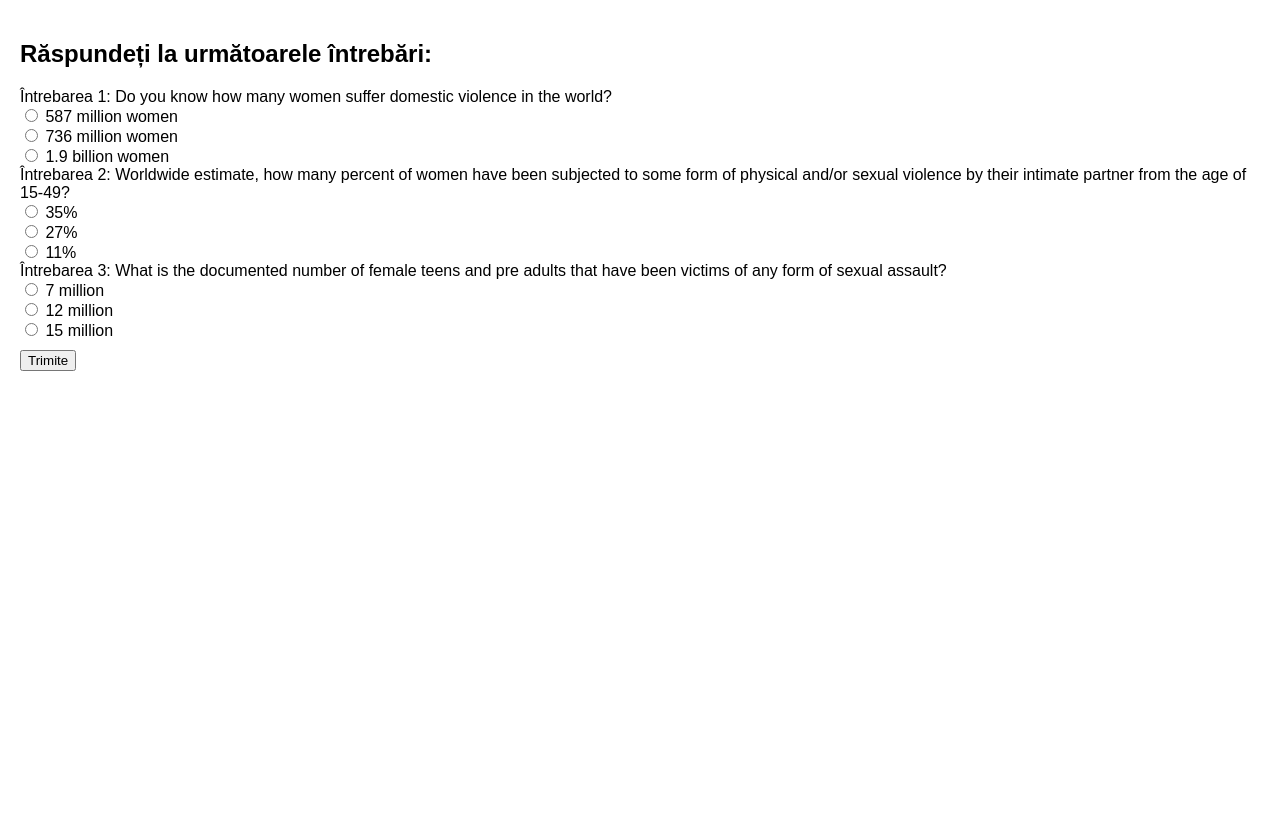
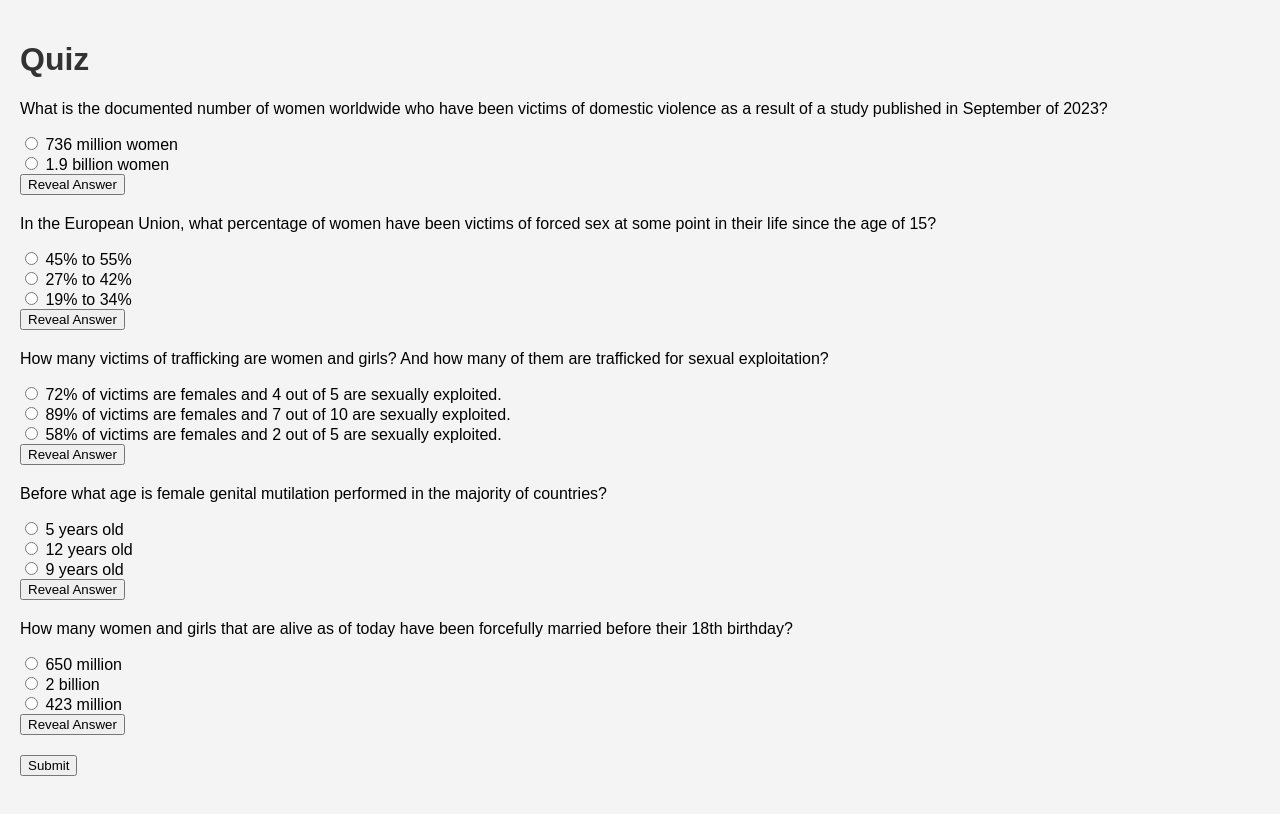
Before and after one commit to fanesoltuz/Readem.md, a plain HTML site: page index.html in a window 1280 px wide. Drawn offline with Linux system fonts and the light colour scheme.

Commit message:
Update index.html

```diff
--- a/index.html
+++ b/index.html
@@ -1,103 +1,145 @@
 <!DOCTYPE html>
-<html lang="ro">
+<html lang="en">
 <head>
     <meta charset="UTF-8">
     <meta name="viewport" content="width=device-width, initial-scale=1.0">
-    <title>Pagina Unică</title>
+    <title>Quiz Project</title>
     <style>
         body {
             font-family: Arial, sans-serif;
             margin: 0;
-            padding: 0;
-            display: flex;
-            flex-direction: column;
-            align-items: center;
+            padding: 20px;
+            background-color: #f4f4f4;
         }
-        .questionnaire {
-            margin: 20px;
+
+        h1, h2 {
+            color: #333;
         }
-        .questionnaire input[type="submit"] {
-            margin-top: 10px;
+
+        #quiz-container, #video-container, #products-container {
+            margin: 20px 0;
         }
-        .video-section, .products-section, .answers-section {
-            display: none;
-            margin: 20px;
+
+        .question {
+            margin-bottom: 20px;
         }
-        .products {
-            display: flex;
-            justify-content: center;
-            flex-wrap: wrap;
-            gap: 10px;
+
+        .answer {
+            color: #007BFF;
         }
-        .products img {
-            width: 150px;
-            height: 150px;
-            object-fit: cover;
-            cursor: pointer;
+
+        .product {
+            margin: 10px 0;
         }
-        .error {
-            color: red;
+
+        .product img {
+            width: 100px;
+            height: 100px;
         }
     </style>
 </head>
 <body>
-    <div class="questionnaire">
-        <h2>Răspundeți la următoarele întrebări:</h2>
-        <form id="questionnaireForm">
-            <div>
-                <label>Întrebarea 1: Do you know how many women suffer domestic violence in the world?</label><br>
-                <input type="radio" id="q1a1" name="question1" value="greșit">
-                <label for="q1a1">587 million women</label><br>
-                <input type="radio" id="q1a2" name="question1" value="corect">
-                <label for="q1a2">736 million women</label><br>
-                <input type="radio" id="q1a3" name="question1" value="greșit">
-                <label for="q1a3">1.9 billion women</label>
+    <div id="quiz-container">
+        <h1>Quiz</h1>
+        <div id="quiz">
+            <div class="question">
+                <p>What is the documented number of women worldwide who have been victims of domestic violence as a result of a study published in September of 2023?</p>
+                <input type="radio" name="q1" value="736 million women"> 736 million women<br>
+                <input type="radio" name="q1" value="1.9 billion women"> 1.9 billion women<br>
+                <button onclick="revealAnswer('q1')">Reveal Answer</button>
+                <p id="answer-q1" class="answer"></p>
             </div>
-            <div>
-                <label>Întrebarea 2: Worldwide estimate, how many percent of women have been subjected to some form of physical and/or sexual violence by their intimate partner from the age of 15-49?</label><br>
-                <input type="radio" id="q2a1" name="question2" value="greșit">
-                <label for="q2a1">35%</label><br>
-                <input type="radio" id="q2a2" name="question2" value="corect">
-                <label for="q2a2">27%</label><br>
-                <input type="radio" id="q2a3" name="question2" value="greșit">
-                <label for="q2a3">11%</label>
+            <div class="question">
+                <p>In the European Union, what percentage of women have been victims of forced sex at some point in their life since the age of 15?</p>
+                <input type="radio" name="q2" value="45% to 55%"> 45% to 55%<br>
+                <input type="radio" name="q2" value="27% to 42%"> 27% to 42%<br>
+                <input type="radio" name="q2" value="19% to 34%"> 19% to 34%<br>
+                <button onclick="revealAnswer('q2')">Reveal Answer</button>
+                <p id="answer-q2" class="answer"></p>
             </div>
-            <div>
-                <label>Întrebarea 3: What is the documented number of female teens and pre adults that have been victims of any form of sexual assault?</label><br>
-                <input type="radio" id="q3a1" name="question3" value="greșit">
-                <label for="q3a1">7 million</label><br>
-                <input type="radio" id="q3a2" name="question3" value="greșit">
-                <label for="q3a2">12 million</label><br>
-                <input type="radio" id="q3a3" name="question3" value="corect">
-                <label for="q3a3">15 million</label>
+            <div class="question">
+                <p>How many victims of trafficking are women and girls? And how many of them are trafficked for sexual exploitation?</p>
+                <input type="radio" name="q3" value="72% of victims are females and 4 out of 5 are sexually exploited."> 72% of victims are females and 4 out of 5 are sexually exploited.<br>
+                <input type="radio" name="q3" value="89% of victims are females and 7 out of 10 are sexually exploited."> 89% of victims are females and 7 out of 10 are sexually exploited.<br>
+                <input type="radio" name="q3" value="58% of victims are females and 2 out of 5 are sexually exploited."> 58% of victims are females and 2 out of 5 are sexually exploited.<br>
+                <button onclick="revealAnswer('q3')">Reveal Answer</button>
+                <p id="answer-q3" class="answer"></p>
             </div>
-            <input type="submit" value="Trimite">
-        </form>
-        <p id="errorMessage" class="error"></p>
+            <div class="question">
+                <p>Before what age is female genital mutilation performed in the majority of countries?</p>
+                <input type="radio" name="q4" value="5 years old"> 5 years old<br>
+                <input type="radio" name="q4" value="12 years old"> 12 years old<br>
+                <input type="radio" name="q4" value="9 years old"> 9 years old<br>
+                <button onclick="revealAnswer('q4')">Reveal Answer</button>
+                <p id="answer-q4" class="answer"></p>
+            </div>
+            <div class="question">
+                <p>How many women and girls that are alive as of today have been forcefully married before their 18th birthday?</p>
+                <input type="radio" name="q5" value="650 million"> 650 million<br>
+                <input type="radio" name="q5" value="2 billion"> 2 billion<br>
+                <input type="radio" name="q5" value="423 million"> 423 million<br>
+                <button onclick="revealAnswer('q5')">Reveal Answer</button>
+                <p id="answer-q5" class="answer"></p>
+            </div>
+        </div>
+        <button onclick="showVideo()">Submit</button>
     </div>
-    <div class="video-section">
-        <video width="640" height="360" controls autoplay loop>
-            <source src="video.mp4" type="video/mp4">
-            Browser-ul dvs. nu suportă tag-ul video.
+
+    <div id="video-container" style="display:none;">
+        <h1>Video</h1>
+        <video controls>
+            <source src="your-video-url.mp4" type="video/mp4">
+            Your browser does not support the video tag.
         </video>
+        <div id="correct-answers">
+            <h2>Correct Answers</h2>
+            <p id="correct-answer-q1"></p>
+            <p id="correct-answer-q2"></p>
+            <p id="correct-answer-q3"></p>
+            <p id="correct-answer-q4"></p>
+            <p id="correct-answer-q5"></p>
+        </div>
     </div>
-    <div class="answers-section">
-        <h2>Răspunsurile corecte la întrebări sunt:</h2>
-        <p>
-            <strong>Întrebarea 1:</strong> Do you know how many women suffer domestic violence in the world?<br>
-            Globally, an estimated 736 million women—almost one in three—have been subjected to physical and/or sexual intimate partner violence, non-partner sexual violence, or both at least once in their life (30 per cent of women aged 15 and older). This figure does not include sexual harassment. Răspuns: 736 million women
-        </p>
-        <p>
-            <strong>Întrebarea 2:</strong> Worldwide estimate, how many percent of women have been subjected to some form of physical and/or sexual violence by their intimate partner from the age of 15-49?<br>
-            Răspuns: 27%
-        </p>
-        <p>
-            <strong>Întrebarea 3:</strong> What is the documented number of female teens and pre adults that have been victims of any form of sexual assault?<br>
-            Approximately 15 million adolescent girls (aged 15 to 19) worldwide have experienced forced sex at some point in their life. Răspuns: 15 million
-        </p>
+
+    <div id="products-container" style="display:none;">
+        <h2>Products</h2>
+        <div class="product">
+            <img src="product1.jpg" alt="Product 1">
+            <p><a href="product1-link.html">Product 1</a></p>
+        </div>
+        <div class="product">
+            <img src="product2.jpg" alt="Product 2">
+            <p><a href="product2-link.html">Product 2</a></p>
+        </div>
+        <div class="product">
+            <img src="product3.jpg" alt="Product 3">
+            <p><a href="product3-link.html">Product 3</a></p>
+        </div>
     </div>
-    <div class="products-section">
-        <h2>Produse</h2>
-        <div class="products">
-            <a href="https://linkprodus1.com" target="_blank"><img src="produs1.jpg" alt="Produs 1"></a>
-            <a href="https://
+
+    <script>
+        function revealAnswer(questionId) {
+            const answers = {
+                'q1': "Globally, an estimated 736 million women—almost one in three—have been subjected to physical and/or sexual intimate partner violence, non-partner sexual violence, or both at least once in their life (30 per cent of women aged 15 and older). This figure does not include sexual harassment",
+                'q2': "45% to 55% of women have experienced sexual harassment since the age of 15 in the European Union confirmed by an EU-wide Survey done by the European Union Agency for Fundamental Rights in 2014.",
+                'q3': "Human trafficking is the acquisition and exploitation of people, through means, such as force, fraud, coercion, or deception. This heinous crime ensnares millions of women and girls worldwide, many of whom are sexually exploited. 72% of all trafficking victims worldwide are women and girls. And 4 out of 5 trafficked women are trafficked for sexual exploitation.",
+                'q4': "FGM includes procedures that intentionally alter or cause injury to the female genital organs for non-medical reasons. Beyond extreme physical and psychological pain, the practice carries many health risks, including death. At least 200 million women and girls aged 15-49 have undergone FGM in 30 countries where representative data is available. In most of these countries, the majority of girls were cut before age 5.",
+                'q5': "Child marriage usually means an end to girl’s education, vocation and her right to make life choices. Research confirms that girls who marry in childhood are at greater risk for intimate partner violence than girls of the same age who marry later. 650 Million women and girls alive today were married before their 18th birthday. Almost 4 in 10 girls in sub-Saharan Africa were married before age 18."
+            };
+            document.getElementById(`answer-${questionId}`).textContent = answers[questionId];
+        }
+
+        function showVideo() {
+            document.getElementById('quiz-container').style.display = 'none';
+            document.getElementById('video-container').style.display = 'block';
+            document.getElementById('products-container').style.display = 'block';
+
+            document.getElementById('correct-answer-q1').textContent = "Correct Answer: 736 million women";
+            document.getElementById('correct-answer-q2').textContent = "Correct Answer: 45% to 55%";
+            document.getElementById('correct-answer-q3').textContent = "Correct Answer: 72% of victims are females and 4 out of 5 are sexually exploited.";
+            document.getElementById('correct-answer-q4').textContent = "Correct Answer: 5 years old";
+            document.getElementById('correct-answer-q5').textContent = "Correct Answer: 650 million";
+        }
+    </script>
+</body>
+</html>
```
